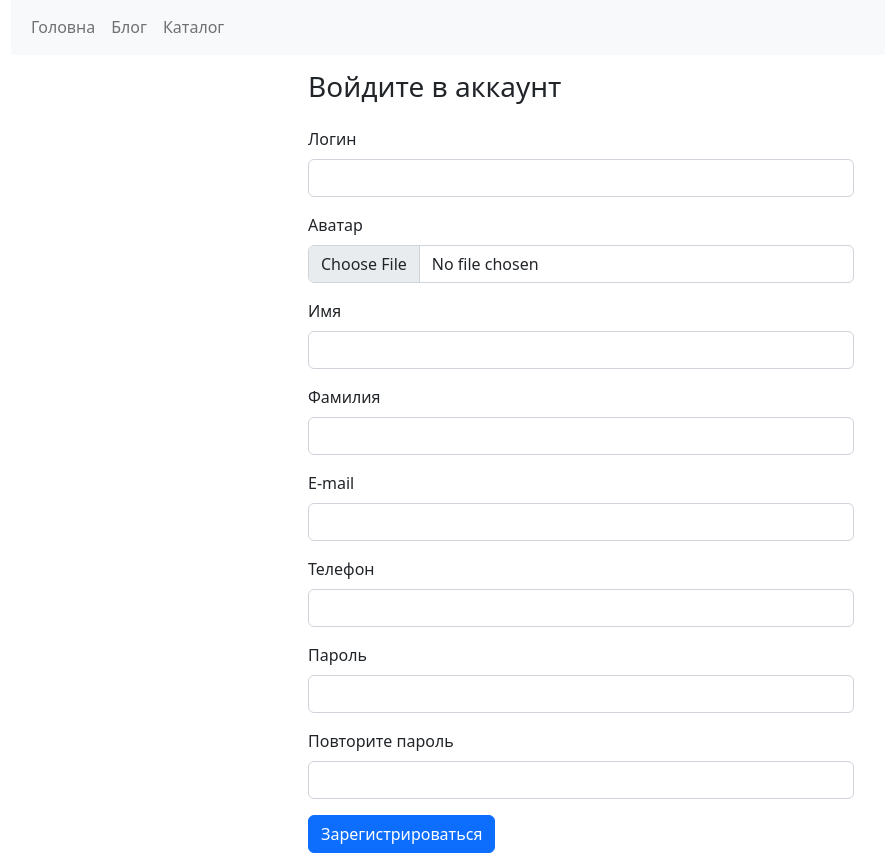
After one commit to SimonSok96/Palyanyca, a Django app: page /user/register/ in a window 1280 px wide. The commit adds this page. Shown: the part 226-1079 px from the top of the page, without its empty margins (59-944 px from the left). Run offline with Django 4.2, Linux system fonts and the light colour scheme; parts of the project's set-up code (start-up, migrations or seed data) failed here and were passed over.

Commit message:
register

```diff
--- a/apps/user/forms.py
+++ b/apps/user/forms.py
@@ -1,6 +1,22 @@
 from django import forms
+
+from apps.user.models import User
 
 
 class LoginForm(forms.Form):
     username = forms.CharField()
     password = forms.CharField(widget=forms.PasswordInput)
+
+
+class RegisterForm(forms.ModelForm):
+    password_confirm = forms.CharField(widget=forms.PasswordInput)
+
+    class Meta:
+        model = User
+        fields = ['username', 'image', 'first_name', 'last_name', 'email', 'phone', 'password']
+
+    def clean_password_confirm(self):
+        cleaned_data = self.cleaned_data
+        if cleaned_data['password'] != cleaned_data['password_confirm']:
+            raise forms.ValidationError('Пароли не совподают')
+        return cleaned_data['password_confirm']
--- a/apps/user/urls.py
+++ b/apps/user/urls.py
@@ -5,4 +5,5 @@ from apps.user import views
 urlpatterns = [
     path('login/', views.user_login, name='login'),
     path('logout/', views.user_logout, name='logout'),
+    path('register/', views.user_register, name='register'),
 ]
--- a/apps/user/views.py
+++ b/apps/user/views.py
@@ -1,6 +1,6 @@
 from django.shortcuts import render, redirect
 from django.contrib.auth import authenticate, login, logout
-from apps.user.forms import LoginForm
+from apps.user.forms import LoginForm, RegisterForm
 from django.http import HttpResponseRedirect
 from django.urls import reverse
 
@@ -30,3 +30,19 @@ def user_login(request):
 def user_logout(request):
     logout(request)
     return redirect('home')
+
+
+def user_register(request):
+    error = None
+    next_page = request.GET.get('next', reverse('home'))
+    if request.method == 'POST':
+        form = RegisterForm(request.POST, request.FILES)
+        if form.is_valid():
+            user = form.save(commit=False)
+            user.set_password(form.cleaned_data['password'])
+            user.save()
+            return render(request, 'user/welcome.html', {'user': user, 'next_page': next_page})
+        error = form.errors
+    else:
+        form = RegisterForm()
+    return render(request, 'user/register.html', {'form': form, 'error': error})
--- a/templates/base.html
+++ b/templates/base.html
@@ -38,7 +38,7 @@
                 {% if request.user.is_authenticated %}
                     <p class="text-end">Привет {{ request.user.username }} (<a href="{% url 'logout' %}">Выйти</a>)</p>
                 {% else %}
-                    <p class="text-end"><a href="{% url 'login' %}?next={{ request.path }}">Войти</a></p>
+                    <p class="text-end"><a href="{% url 'login' %}?next={% if request.GET.next %}{{ request.GET.next }}{% else %}{{ request.path }}{% endif %}">Войти</a> или <a href="{% url 'register' %}?next={{ request.path }}">Зарегистрироваться</a></p>
                 {% endif %}
             </div>
         </div>
--- /dev/null
+++ b/templates/user/register.html
@@ -0,0 +1,55 @@
+{% extends "base.html" %}
+
+{% block meta_tegs %}
+    {% include '_meta_tegs.html' with meta_title='Регистрация' %}
+{% endblock %}
+
+{% block content %}
+    <div class="row">
+        <div class="col-sm-12 col-md-3"></div>
+        <div class="col-sm-12 col-md-6">
+            <h3 class="my-header">Войдите в аккаунт</h3>
+            {% if error %}
+                <div class="alert alert-danger" role="alert">
+                    {{ error }}
+                </div>
+            {% endif %}
+            <form method="post" enctype="multipart/form-data">
+                {% csrf_token %}
+                <div class="mb-3">
+                    <label for="username" class="form-label">Логин</label>
+                    <input type="text" class="form-control" id="username" name="username" required>
+                </div>
+                <div class="mb-3">
+                    <label for="image" class="form-label">Аватар</label>
+                    <input type="file" class="form-control" id="image" name="image" required>
+                </div>
+                <div class="mb-3">
+                    <label for="first_name" class="form-label">Имя</label>
+                    <input type="text" class="form-control" id="first_name" name="first_name" required>
+                </div>
+                <div class="mb-3">
+                    <label for="last_name" class="form-label">Фамилия</label>
+                    <input type="text" class="form-control" id="last_name" name="last_name" required>
+                </div>
+                <div class="mb-3">
+                    <label for="email" class="form-label">E-mail</label>
+                    <input type="email" class="form-control" id="email" name="email" required>
+                </div>
+                <div class="mb-3">
+                    <label for="phone" class="form-label">Телефон</label>
+                    <input type="text" class="form-control" id="phone" name="phone" required>
+                </div>
+                <div class="mb-3">
+                    <label for="password" class="form-label">Пароль</label>
+                    <input type="password" class="form-control" id="password" name="password" required>
+                </div>
+                <div class="mb-3">
+                    <label for="password_confirm" class="form-label">Повторите пароль</label>
+                    <input type="password" class="form-control" id="password_confirm" name="password_confirm" required>
+                </div>
+                <button type="submit" class="btn btn-primary">Зарегистрироваться</button>
+            </form>
+        </div>
+    </div>
+{% endblock %}
```
Also changed, not shown: templates/user/welcome.html (added, +8 -0 lines).
